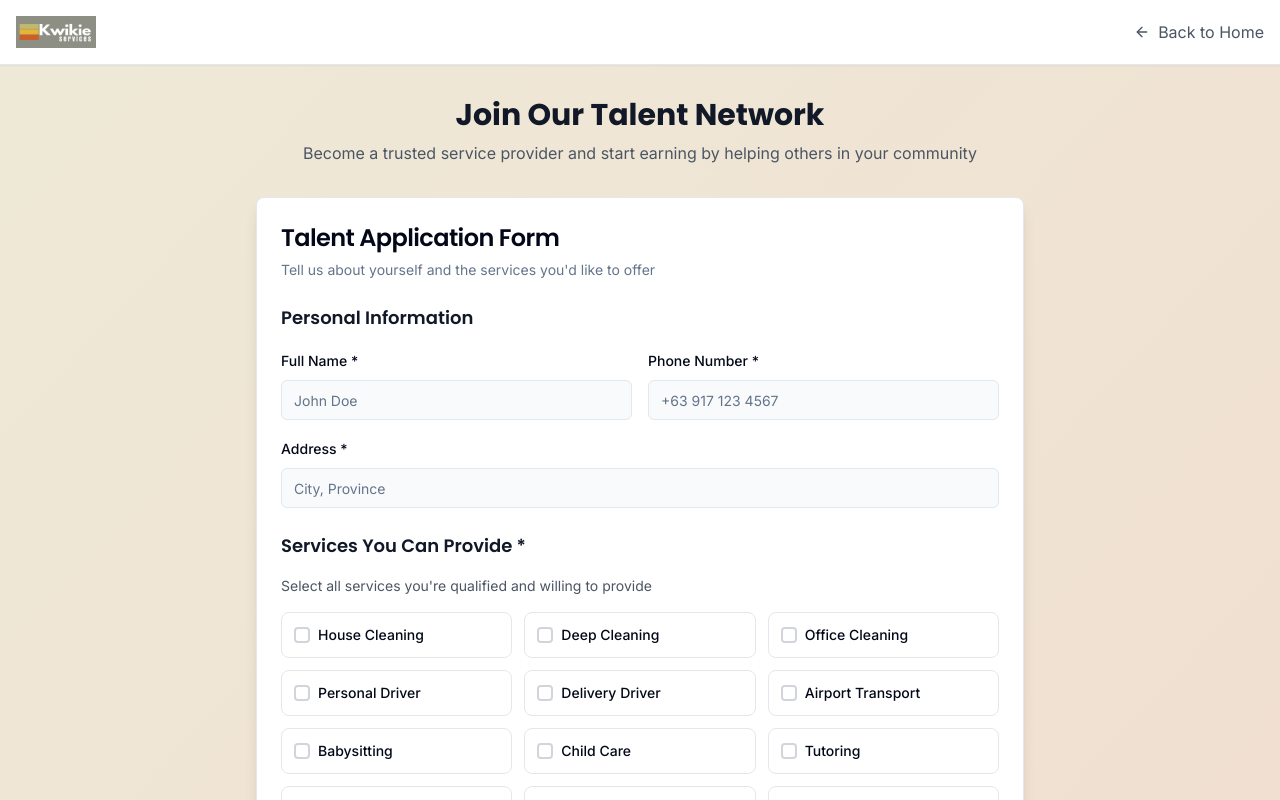
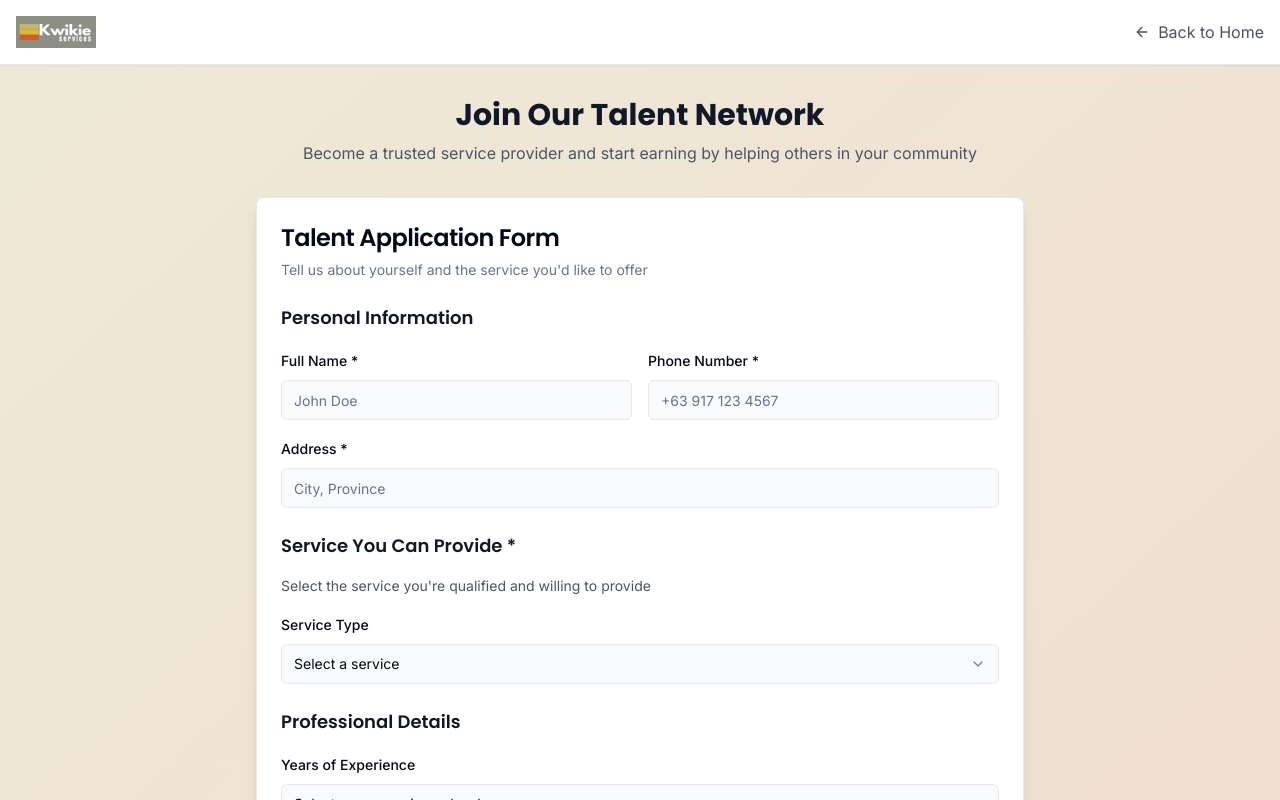
Before and after one commit to artangente00/talent-booking-platform, a React (Vite) app: page /talent-application in a window 1280 px wide. Shown: the top 800 px of the page. Built offline with nearby package versions, Linux system fonts and the light colour scheme.

Commit message:
Refactor: Services to dropdown in application form
Replaced the service selection in the talent application form from a multi-select to a dropdown, allowing users to select only one service.

```diff
--- a/src/pages/TalentApplication.tsx
+++ b/src/pages/TalentApplication.tsx
@@ -1,3 +1,4 @@
+
 import React, { useState } from 'react';
 import { Link, useNavigate } from 'react-router-dom';
 import { Button } from '@/components/ui/button';
@@ -7,7 +8,7 @@ import { Textarea } from '@/components/ui/textarea';
 import { Card, CardContent, CardDescription, CardHeader, CardTitle } from '@/components/ui/card';
 import { Select, SelectContent, SelectItem, SelectTrigger, SelectValue } from '@/components/ui/select';
 import { useToast } from '@/hooks/use-toast';
-import { ArrowLeft, CheckCircle } from 'lucide-react';
+import { ArrowLeft } from 'lucide-react';
 import { supabase } from '@/integrations/supabase/client';
 
 const TalentApplication = () => {
@@ -16,7 +17,7 @@ const TalentApplication = () => {
     phone: '',
     address: '',
     experience: '',
-    services: [] as string[],
+    service: '', // Changed from services array to single service string
     description: '',
     availability: '',
     dailyRate: ''
@@ -43,22 +44,13 @@ const TalentApplication = () => {
     'Dry Cleaning Pickup'
   ];
 
-  const handleServiceToggle = (service: string) => {
-    setFormData(prev => ({
-      ...prev,
-      services: prev.services.includes(service)
-        ? prev.services.filter(s => s !== service)
-        : [...prev.services, service]
-    }));
-  };
-
   const handleSubmit = async (e: React.FormEvent) => {
     e.preventDefault();
 
-    if (formData.services.length === 0) {
+    if (!formData.service) {
       toast({
         title: "Error",
-        description: "Please select at least one service you can provide.",
+        description: "Please select a service you can provide.",
         variant: "destructive",
       });
       return;
@@ -75,7 +67,7 @@ const TalentApplication = () => {
           phone: formData.phone,
           address: formData.address,
           experience: formData.experience || null,
-          services: formData.services,
+          services: [formData.service], // Convert single service to array for database
           description: formData.description || null,
           availability: formData.availability || null,
           hourly_rate: formData.dailyRate ? parseFloat(formData.dailyRate) : null,
@@ -97,7 +89,7 @@ const TalentApplication = () => {
         phone: '',
         address: '',
         experience: '',
-        services: [],
+        service: '',
         description: '',
         availability: '',
         dailyRate: ''
@@ -153,7 +145,7 @@ const TalentApplication = () => {
             <CardHeader>
               <CardTitle className="text-2xl">Talent Application Form</CardTitle>
               <CardDescription>
-                Tell us about yourself and the services you'd like to offer
+                Tell us about yourself and the service you'd like to offer
               </CardDescription>
             </CardHeader>
             <CardContent>
@@ -201,36 +193,25 @@ const TalentApplication = () => {
                   </div>
                 </div>
 
-                {/* Services Offered */}
+                {/* Service Selection */}
                 <div className="space-y-4">
-                  <h3 className="text-lg font-semibold text-gray-900">Services You Can Provide *</h3>
-                  <p className="text-sm text-gray-600">Select all services you're qualified and willing to provide</p>
+                  <h3 className="text-lg font-semibold text-gray-900">Service You Can Provide *</h3>
+                  <p className="text-sm text-gray-600">Select the service you're qualified and willing to provide</p>
 
-                  <div className="grid grid-cols-2 md:grid-cols-3 gap-3">
-                    {serviceOptions.map((service) => (
-                      <div
-                        key={service}
-                        className={`p-3 border rounded-lg cursor-pointer transition-all ${
-                          formData.services.includes(service)
-                            ? 'border-kwikie-orange bg-kwikie-orange/10 text-kwikie-orange'
-                            : 'border-gray-200 hover:border-gray-300'
-                        }`}
-                        onClick={() => handleServiceToggle(service)}
-                      >
-                        <div className="flex items-center space-x-2">
-                          <div className={`w-4 h-4 rounded border-2 flex items-center justify-center ${
-                            formData.services.includes(service)
-                              ? 'border-kwikie-orange bg-kwikie-orange'
-                              : 'border-gray-300'
-                          }`}>
-                            {formData.services.includes(service) && (
-                              <CheckCircle className="w-3 h-3 text-white" />
-                            )}
-                          </div>
-                          <span className="text-sm font-medium">{service}</span>
-                        </div>
-                      </div>
-                    ))}
+                  <div className="space-y-2">
+                    <Label htmlFor="service">Service Type</Label>
+                    <Select onValueChange={(value) => setFormData(prev => ({ ...prev, service: value }))}>
+                      <SelectTrigger>
+                        <SelectValue placeholder="Select a service" />
+                      </SelectTrigger>
+                      <SelectContent>
+                        {serviceOptions.map((service) => (
+                          <SelectItem key={service} value={service}>
+                            {service}
+                          </SelectItem>
+                        ))}
+                      </SelectContent>
+                    </Select>
                   </div>
                 </div>
 
```
